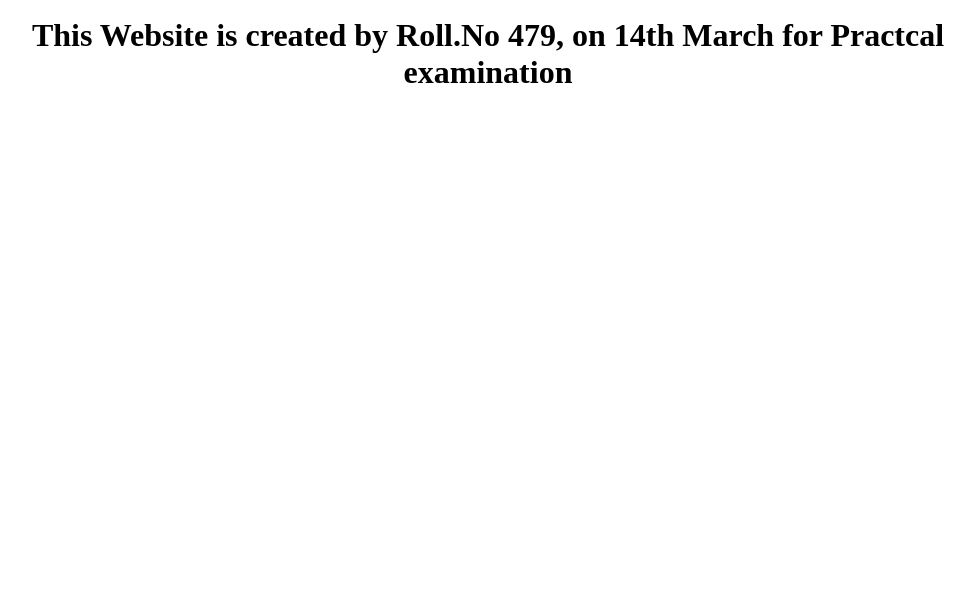
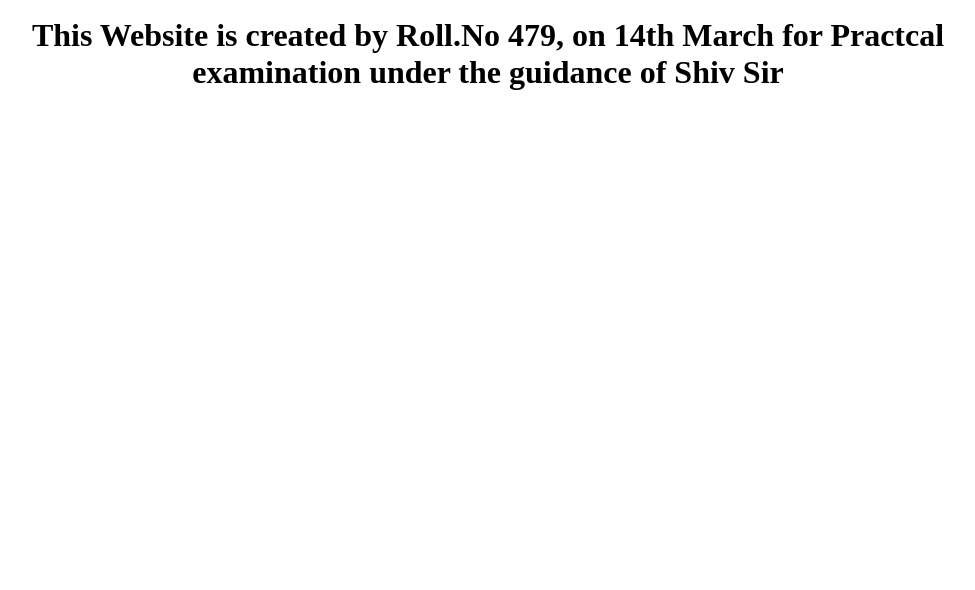
Before and after one commit to Aman7373/Practicalexam479, a plain HTML site: page index.html in a window 1280 px wide. Shown: the part 210-800 px from the top of the page, without its empty margins (152-1127 px from the left). Drawn offline with Linux system fonts and the light colour scheme.

Commit message:
Update index.html

```diff
--- a/index.html
+++ b/index.html
@@ -5,6 +5,6 @@
 <h1 style=text-align:center; font-size:36px; font-family:Lucida-console;>
 PRACTICAL EXAM : 479
 <h1>
-<p style=text-align:center; font-size:21pxpx; font-family:Lucida-console;>This Website is created by Roll.No 479, on 14th March for Practcal examination<p>
+<p style=text-align:center; font-size:21px; font-family:Lucida-console;>This Website is created by Roll.No 479, on 14th March for Practcal examination under the guidance of Shiv Sir<p>
 </body>
 </html>
```
